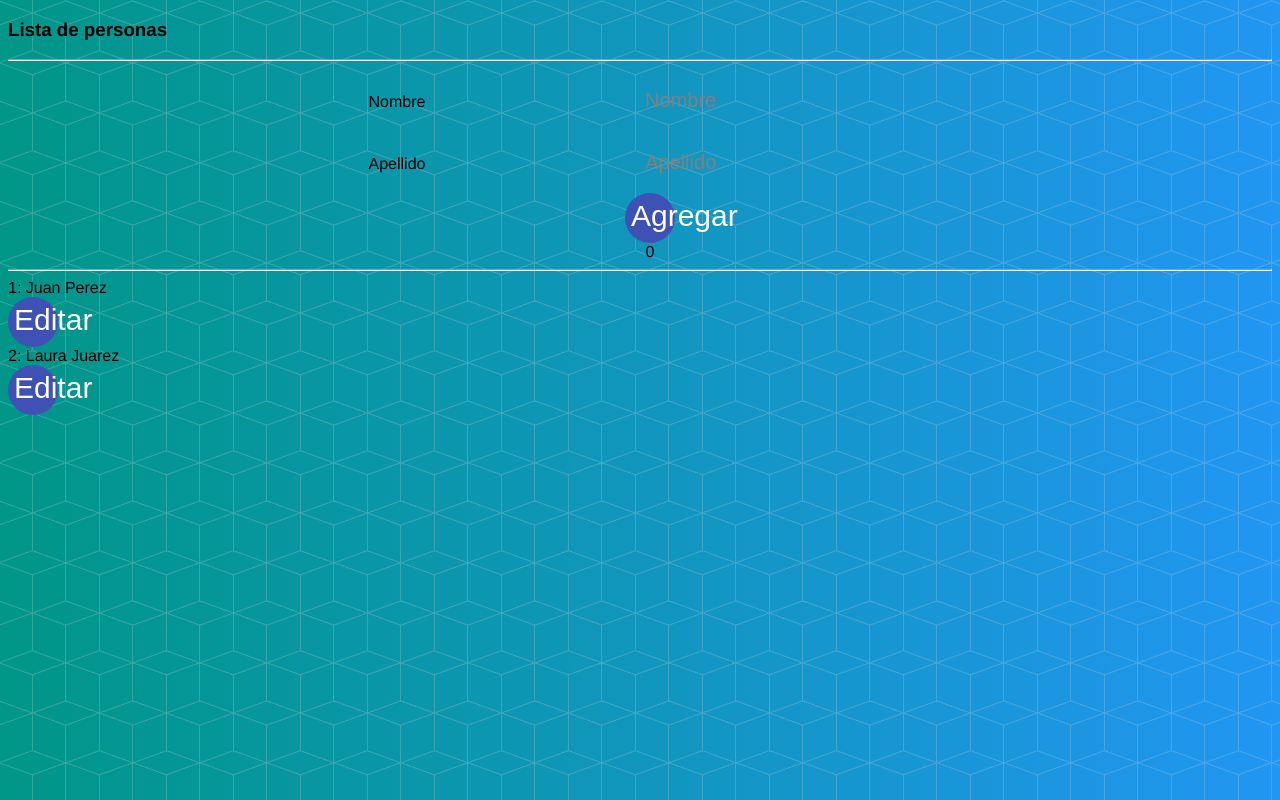
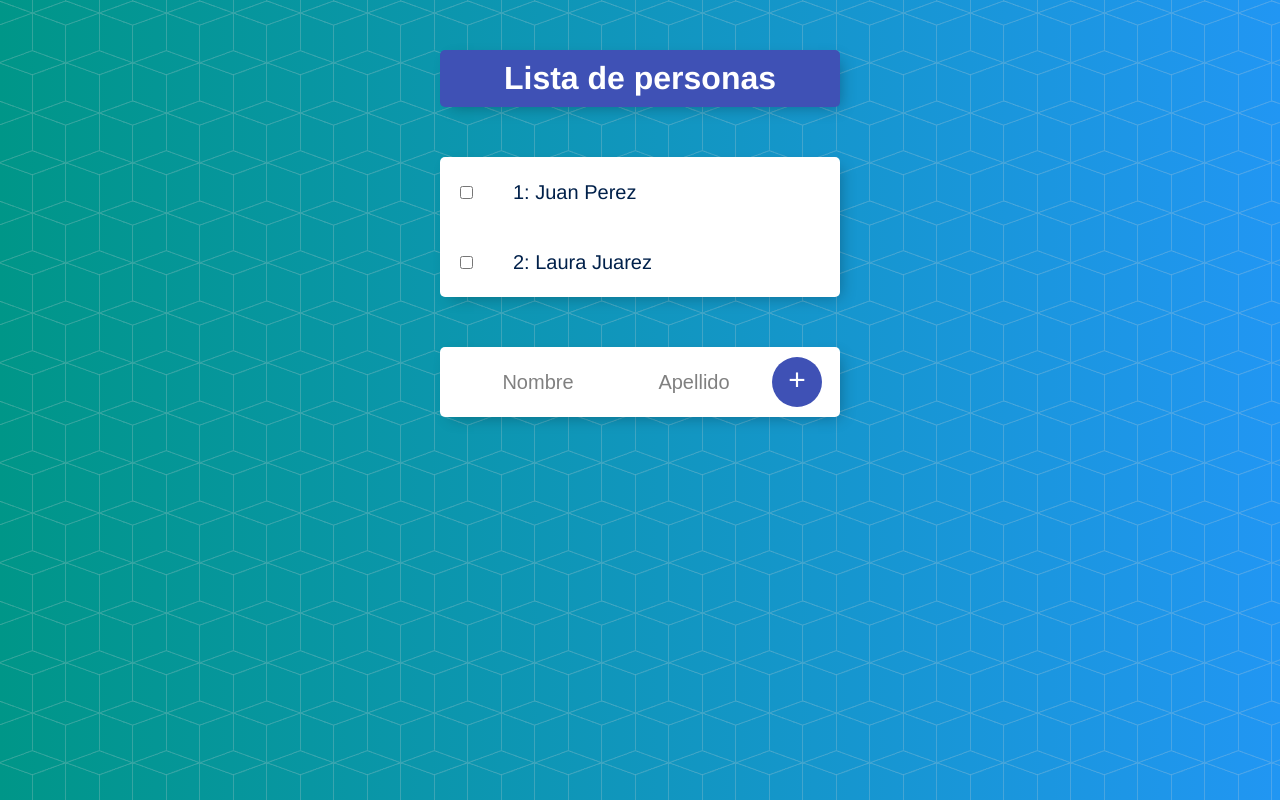
Before and after one commit to andersonrev/cursoAngular, an Angular app in the folder personas/: page / in a window 1280 px wide. Shown: the top 800 px of the page. Built offline with nearby package versions, Linux system fonts and the light colour scheme.

Commit message:
estilos propios

```diff
--- a/personas/src/app/app.component.html
+++ b/personas/src/app/app.component.html
@@ -1,18 +1,19 @@
-<div class="container">
-  <div class="col-xs-12">
-    <h3>{{titulo}}</h3>
-  </div>
-  <hr/>
+<div class="box" id="heading">
+    <h1>{{titulo}}</h1>
+</div>
+
+<div class="box">
+<app-persona *ngFor="let personaElemento of personas;let i = index"
+       [persona]="personaElemento"
+       [indice]="i"
+       ></app-persona>
+
+</div>
+<div class="box">
     <app-formulario
       ></app-formulario>
 <!--    <app-formulario
       (personaCreada)="onPersonaAgregada($event)"
       ></app-formulario>
 -->
-
-  <hr/>
-  <app-persona *ngFor="let personaElemento of personas;let i = index"
-       [persona]="personaElemento"
-       [indice]="i"
-  ></app-persona>
 </div>
--- a/personas/src/app/formulario/formulario.component.html
+++ b/personas/src/app/formulario/formulario.component.html
@@ -1,22 +1,18 @@
-<form class="form-row">
-  <div	class="form-group col-md-2">
-    <label for="nombre" class="sr-only"> Nombre </label>
-    <input type="text" name="nombre" id="nombre" placeholder="Nombre"
-						 class="form-control"
-						 [(ngModel)]="nombreInput">
-  </div>
-  <div class="form-group col-md-2">
-    <label for="apellido" class="sr-only"> Apellido </label>
-    <input type="text" name="apellido" id="nombre" placeholder="Apellido"
-						   class="form-control"
-						   [(ngModel)]="apellidoInput">
-  </div>
-  <div class="col">
+<form class="item">
+    <input type="text"
+	   name="nombre"
+	   id="nombre"
+	   placeholder="Nombre"
+	  [(ngModel)]="nombreInput">
+
+    <input type="text"
+	   name="apellido"
+	   id="apellido"
+	   placeholder="Apellido"
+	   [(ngModel)]="apellidoInput">
+
     <button type="submit"
-	    class="btn btn-primary"
-	    (click)="onAgregarPersona()">Agregar</button>
-  </div>
+	    (click)="onAgregarPersona()">+
+    </button>
 
-  <div>
-    {{alertapro}}</div>
 </form>
--- a/personas/src/app/persona/persona.component.html
+++ b/personas/src/app/persona/persona.component.html
@@ -1,12 +1,7 @@
-<div class="row">
-  <div class="col-xs-12">
-    <div>
-      {{indice+1}}: {{persona.nombre}} {{persona.apellido}}
-    </div>
-    <button
-      type="submit"
-      class="btn btn-info"
+  <div class="item">
+    <input
+      type="checkbox"
+      (click)="emitirSaludo()">
 
-      (click)="emitirSaludo()">Editar</button>
-  </div>
+    <p>{{indice+1}}: {{persona.nombre}} {{persona.apellido}}</p>
 </div>
--- a/personas/src/styles.scss
+++ b/personas/src/styles.scss
@@ -86,5 +86,3 @@ html {
     color: grey;
     opacity: 1;
   }
-
-/* You can add global styles to this file, and also import other style files */
```
